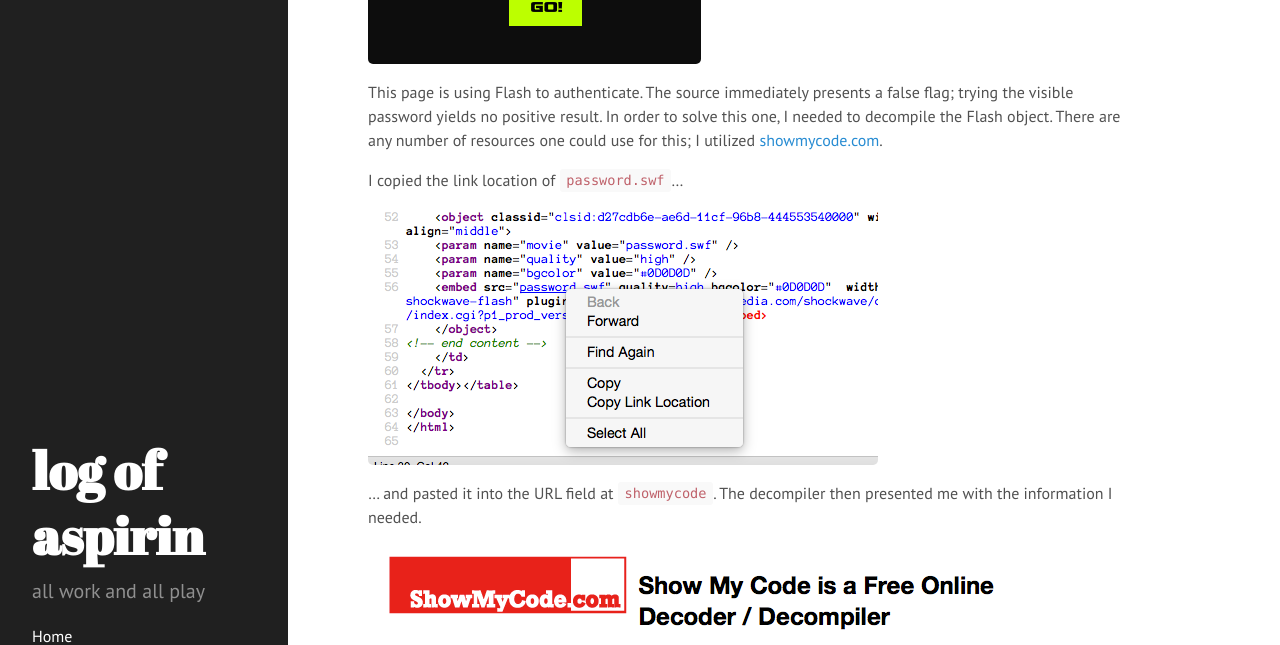
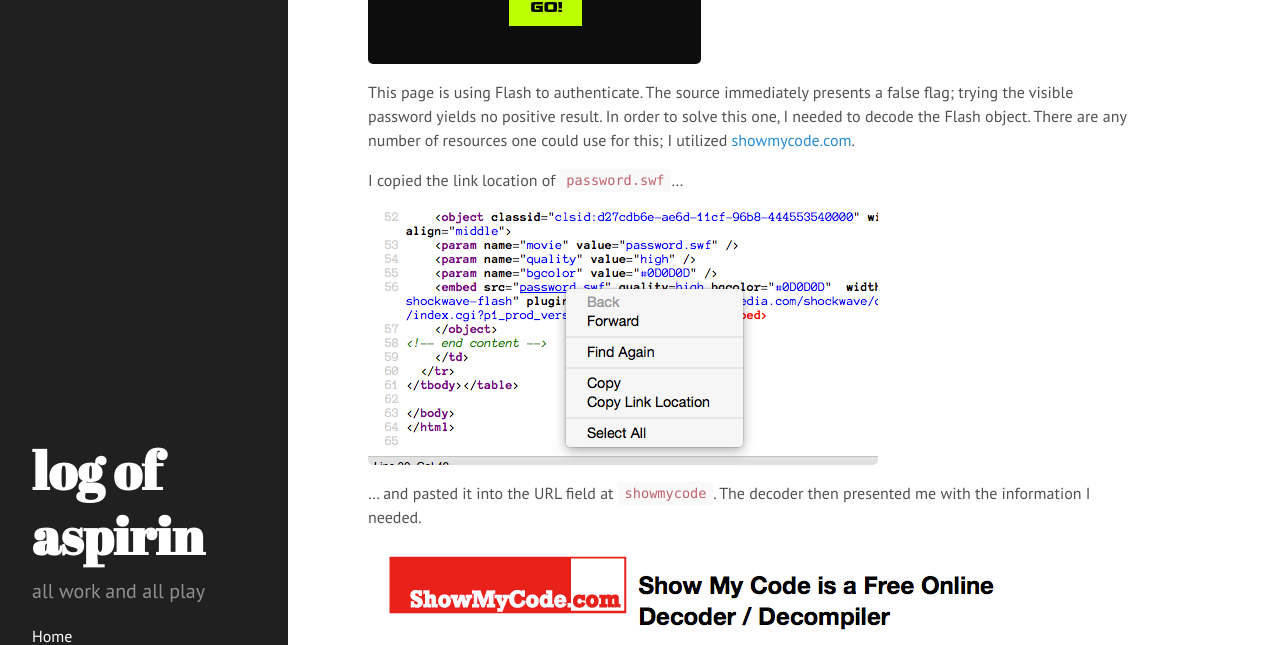
Before and after one commit to sethll/sethll.github.io, a Jekyll site: the page built from _posts/2015-02-05-hack.darkn3ss.com-game-4-6.md, in a window 1280 px wide and 900 px high, scrolled down 4973 px. Shown: the part 178-823 px from the top of the window. Built offline with Jekyll 4.4.1, drawn with Linux system fonts in a browser that asks for light colours; Markdown is read by kramdown in place of the engine named in the settings.

Commit message:
edited for clarity

```diff
--- a/_posts/2015-02-05-hack.darkn3ss.com-game-4-6.md
+++ b/_posts/2015-02-05-hack.darkn3ss.com-game-4-6.md
@@ -106,7 +106,7 @@
 
 This page is using Flash to authenticate. The source immediately presents a
 false flag; trying the visible password yields no positive result. In order to
-solve this one, I needed to decompile the Flash object. There are any number
+solve this one, I needed to decode the Flash object. There are any number
 of resources one could use for this; I utilized
 [showmycode.com](http://www.showmycode.com/).
 
@@ -114,7 +114,7 @@
 
 ![Level 6.1]({{ site.url }}/assets/img/ea4bae63b5a27318543b1e22fe0030a1.png)
 
-... and pasted it into the URL field at `showmycode`. The decompiler
+... and pasted it into the URL field at `showmycode`. The decoder
 then presented me with the information I needed.
 
 ![Level 6.2]({{ site.url }}/assets/img/4cc54fe7b130b6044e66e619e37f18d9.png)
```
